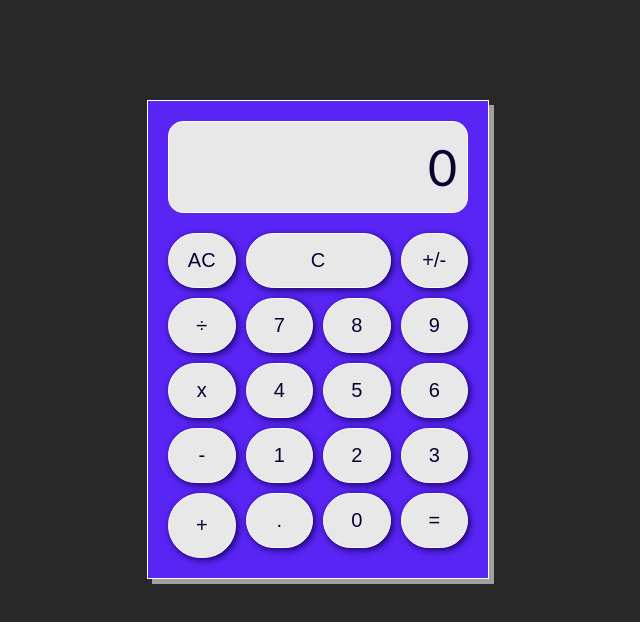
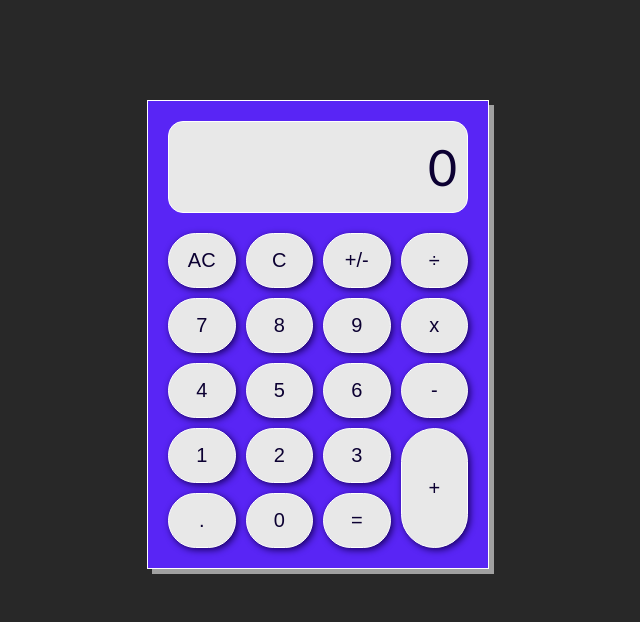
Before and after one commit to namit-c/simple_calculator, a plain HTML site: page index.html in a window 1280 px wide. Shown: the whole page, without its empty margins (322-962 px from the left). Drawn offline with Linux system fonts and the light colour scheme.

```diff
--- a/style.css
+++ b/style.css
@@ -58,7 +58,7 @@ button:focus{
     outline: none;
 }
 
-.clear:hover{
+.clear:hover, .all-clear:hover{
     background-color: #F4002D;
     color: #0C0032;
 }
@@ -77,10 +77,6 @@ button:focus{
     color: #0C0032;
 }
 
-.clear{
-    grid-column: span 2;
-}
-
 #add{
     grid-row: span 2;
 }
```
